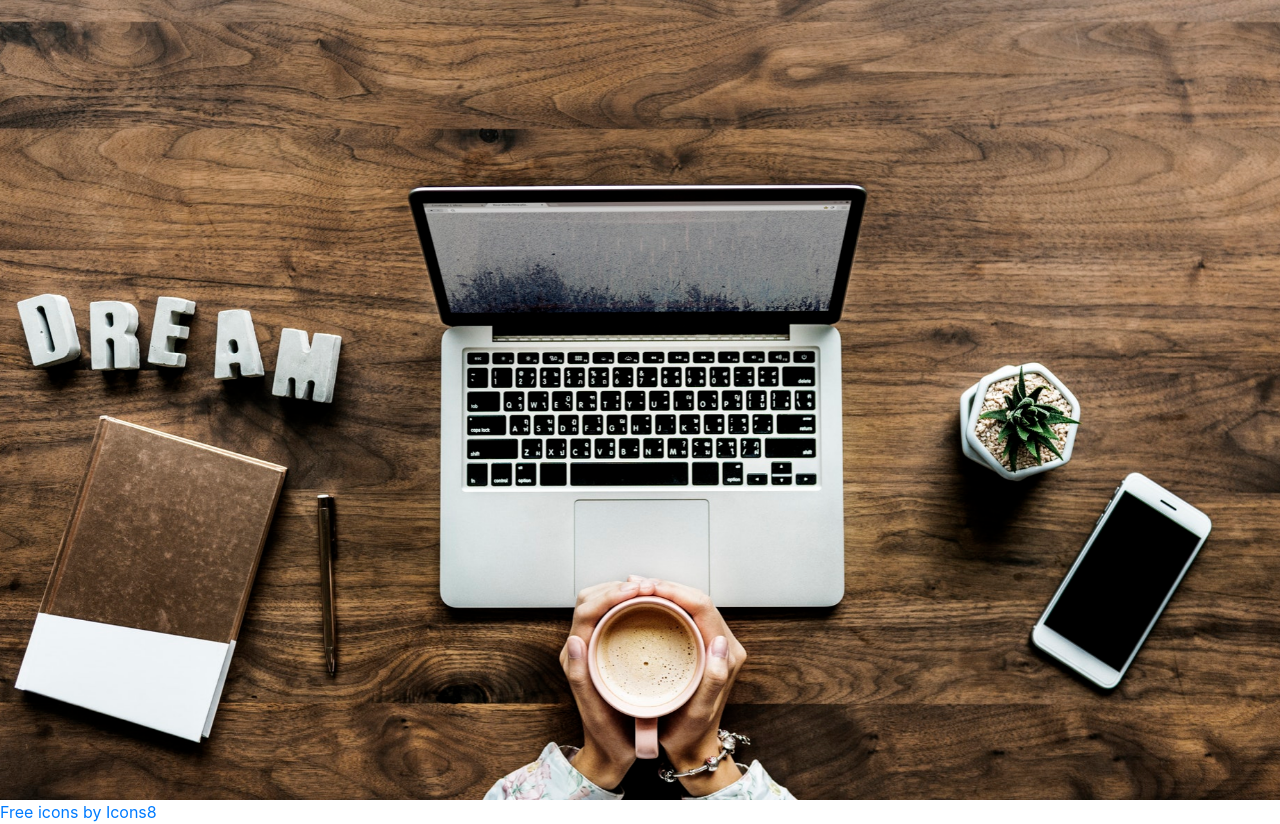
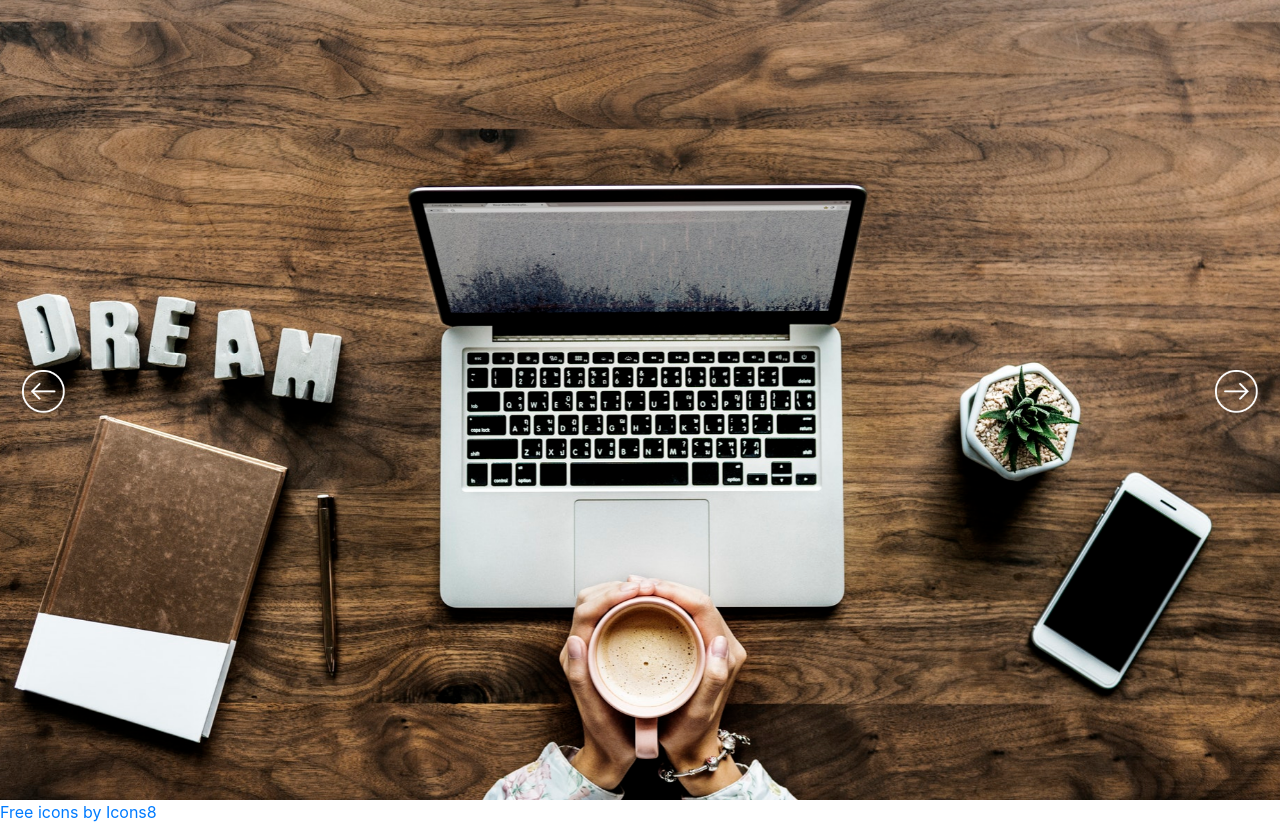
Before and after one commit to MohsAkhtar/project-my-personal-portfolio, a plain HTML site: page index.html in a window 1280 px wide. Drawn offline with nearby package versions, Linux system fonts and the light colour scheme.

Commit message:
Added arrow icons to slider

```diff
--- /dev/null
+++ b/css/style.css
@@ -0,0 +1,17 @@
+#slides .slides-navigation .prev,
+#slides .slides-navigation .next {
+  width: 47px;
+  height: 47px;
+  background-size: cover;
+  background-repeat: no-repeat;
+}
+
+#slides .slides-navigation .prev {
+  left: 20px;
+  background-image: url(../icons/prev.png);
+}
+
+#slides .slides-navigation .next {
+  right: 20px;
+  background-image: url(../icons/next.png);
+}
--- a/index.html
+++ b/index.html
@@ -8,6 +8,7 @@
     <link rel="stylesheet" href="css/superslides.css">
     <link rel="stylesheet" href="https://stackpath.bootstrapcdn.com/bootstrap/4.1.3/css/bootstrap.min.css" integrity="sha384-MCw98/SFnGE8fJT3GXwEOngsV7Zt27NXFoaoApmYm81iuXoPkFOJwJ8ERdknLPMO"
         crossorigin="anonymous">
+    <link rel="stylesheet" href="css/style.css">
     <title>Document</title>
     <script src="https://code.jquery.com/jquery-3.3.1.min.js" integrity="sha256-FgpCb/KJQlLNfOu91ta32o/NMZxltwRo8QtmkMRdAu8="
         crossorigin="anonymous"></script>
```
